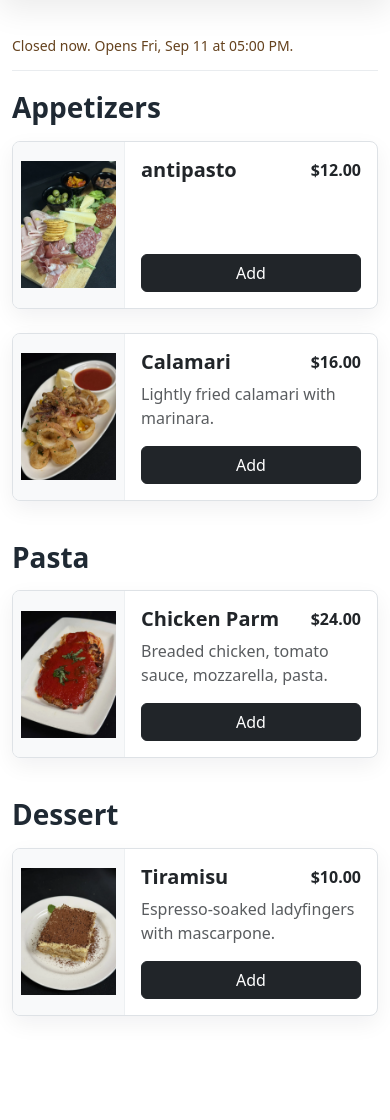
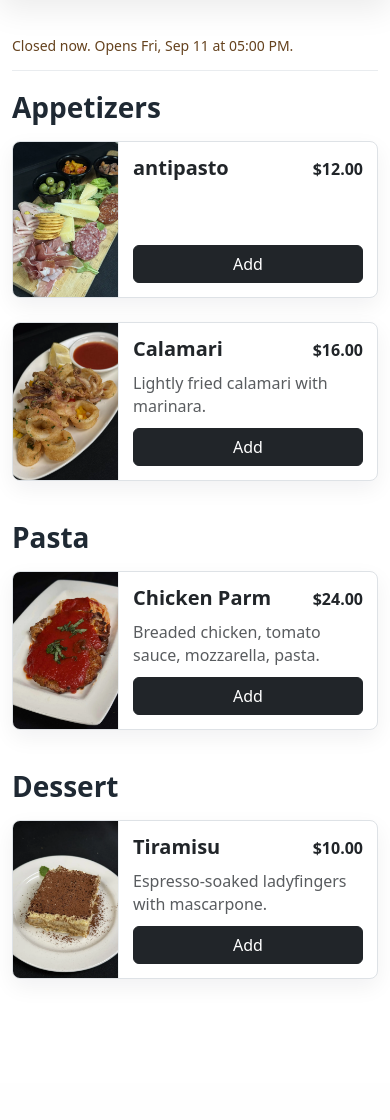
Before and after one commit to gabrielbressanelli/eu-carryout, a Django app: page /one-sixty-main/ in a window 390 px wide. Shown: the part 127-1247 px from the top of the page. After the commit the page ends 1106 px from the top, so only its background shows below. Run offline with Django 5.2, Linux system fonts and the light colour scheme; data comes from the database, SQL or seed files in the repository; both versions use the stored data as it was after the commit; data that the repository does not hold is empty.

Commit message:
fix card sizing for menu

```diff
--- a/static/css/site.css
+++ b/static/css/site.css
@@ -135,6 +135,12 @@ body {
   font-weight: 700;
 }
 
+@media (min-width: 768px) {
+  .menu-grid {
+    --bs-gutter-x: 2rem;
+  }
+}
+
 .menu-card {
   border-radius: 8px;
   border-color: #dee2e6;
@@ -144,26 +150,40 @@ body {
 
 .menu-card.has-image {
   display: grid;
-  grid-template-columns: 148px minmax(0, 1fr);
-  min-height: 190px;
+  grid-template-columns: 156px minmax(0, 1fr);
+  min-height: 180px;
 }
 
 .menu-card-image {
   width: 100%;
   height: 100%;
-  min-height: 190px;
-  object-fit: contain;
-  padding: 10px;
+  min-height: 180px;
+  object-fit: cover;
   background: #f8f9fa;
   border-right: 1px solid #edf0f2;
 }
 
+.menu-card .card-body {
+  gap: 10px;
+  padding: 16px;
+}
+
+.menu-card .card-body > .d-flex:first-child {
+  align-items: baseline;
+}
+
 .menu-card h3 {
   font-weight: 700;
+  margin-bottom: 0;
 }
 
-.menu-card .text-muted {
-  min-height: 48px;
+.menu-card-description {
+  display: flex;
+  align-items: center;
+  flex: 1;
+  min-height: 58px;
+  margin: 0;
+  line-height: 1.45;
 }
 
 .btn {
@@ -335,12 +355,19 @@ body {
 
 @media (max-width: 575.98px) {
   .menu-card.has-image {
-    grid-template-columns: 112px minmax(0, 1fr);
-    min-height: 164px;
+    grid-template-columns: 106px minmax(0, 1fr);
+    min-height: 152px;
   }
 
   .menu-card-image {
-    min-height: 164px;
-    padding: 8px;
+    min-height: 152px;
+  }
+
+  .menu-card .card-body {
+    padding: 14px;
+  }
+
+  .menu-card-description {
+    min-height: 44px;
   }
 }
--- a/templates/catalog/menu.html
+++ b/templates/catalog/menu.html
@@ -42,7 +42,7 @@
       {% for category in categories %}
         <section id="{{ category.slug }}" class="menu-section">
           <h2>{{ category.name }}</h2>
-          <div class="row g-4">
+          <div class="row g-4 menu-grid">
             {% for item in category.items.all %}
               {% if item.is_active %}
                 <div class="col-md-6">
@@ -55,7 +55,7 @@
                         <h3 class="h5">{{ item.name }}</h3>
                         <strong>${{ item.price }}</strong>
                       </div>
-                      <p class="text-muted flex-grow-1">{{ item.description }}</p>
+                      <p class="text-muted menu-card-description">{{ item.description }}</p>
                       <button class="btn btn-dark" type="button" data-customize-url="{% url 'item_options' tenant.slug item.pk %}">Add</button>
                     </div>
                   </article>
```
Also changed, not shown: db.sqlite3, media/carryout/one-sixty-main/one-sixty-main/menu-items/antipasto-01fe9dda5a1a45fe873a2c786a5ad047.webp (added), media/carryout/one-sixty-main/one-sixty-main/menu-items/calamari-e6b270dcf1ad4753b713c0ede7ae63f6.webp (added), media/carryout/one-sixty-main/one-sixty-main/menu-items/chicken-parm-81181db90c3a4c1ca0367f8813aae8b6.webp (added), media/carryout/one-sixty-main/one-sixty-main/menu-items/tiramisu-c467d4af1c6343a1a82aed6c3d18263a.webp (added).
